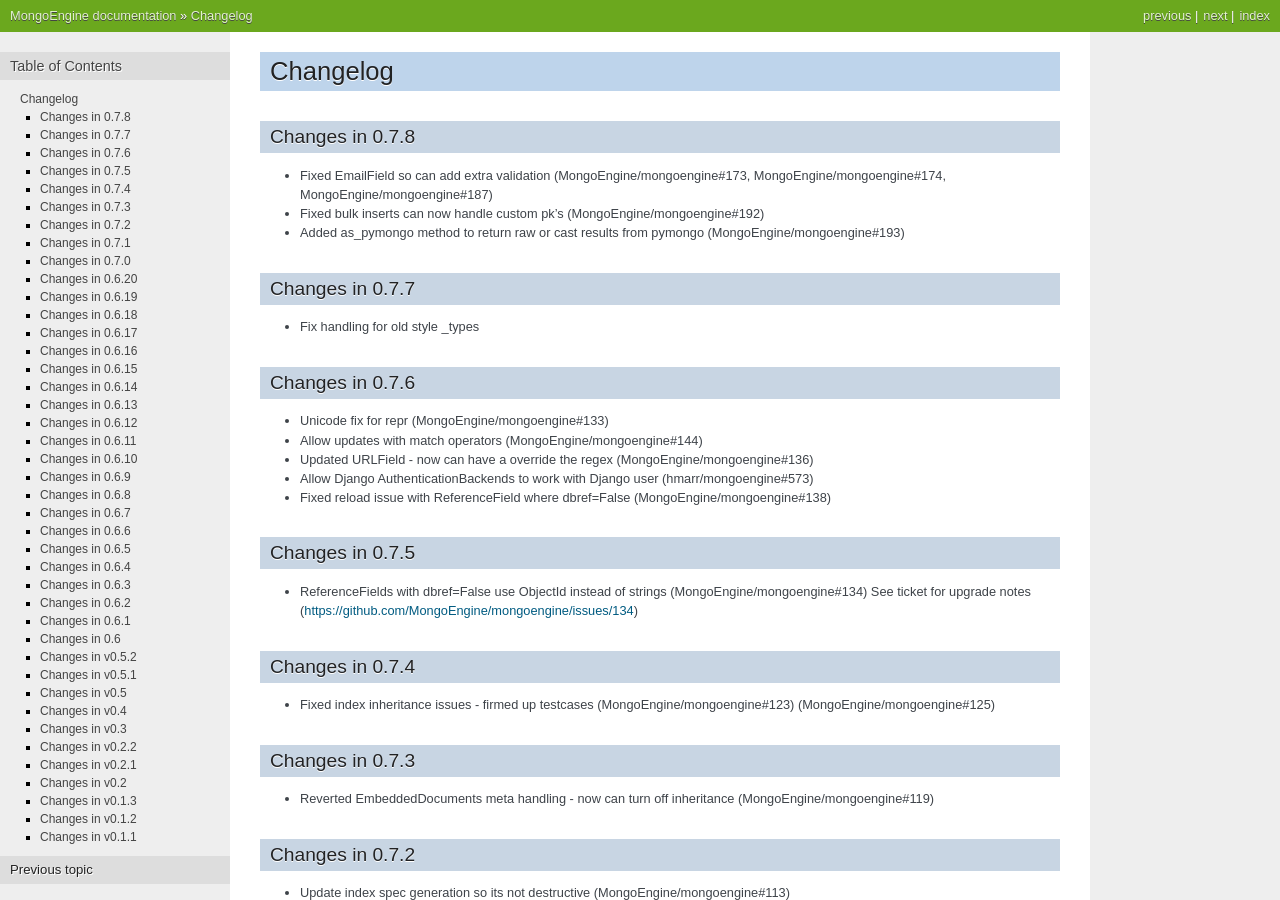
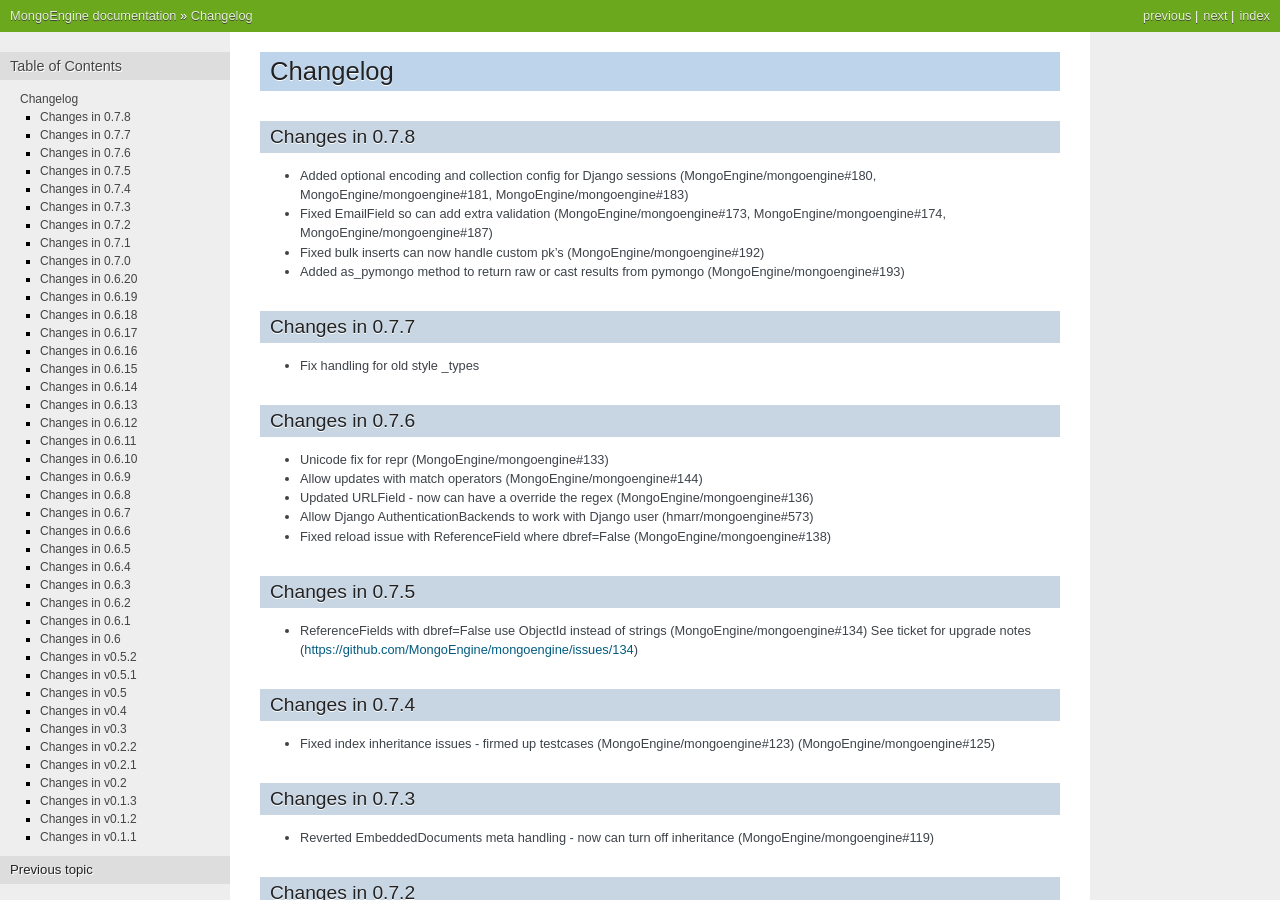
Before and after one commit to MongoEngine/mongoengine, a Sphinx documentation site: the page built from docs/changelog.rst, in a window 1280 px wide and 900 px high. Built offline with Sphinx 7.4.7, drawn with Linux system fonts in a browser that asks for light colours; the version number could not be read and is left out.

Commit message:
Updated Changelog

```diff
--- a/docs/changelog.rst
+++ b/docs/changelog.rst
@@ -5,6 +5,7 @@ Changelog
 
 Changes in 0.7.8
 ================
+- Added optional encoding and collection config for Django sessions (MongoEngine/mongoengine#180, MongoEngine/mongoengine#181, MongoEngine/mongoengine#183)
 - Fixed EmailField so can add extra validation (MongoEngine/mongoengine#173, MongoEngine/mongoengine#174, MongoEngine/mongoengine#187)
 - Fixed bulk inserts can now handle custom pk's (MongoEngine/mongoengine#192)
 - Added as_pymongo method to return raw or cast results from pymongo (MongoEngine/mongoengine#193)
```
